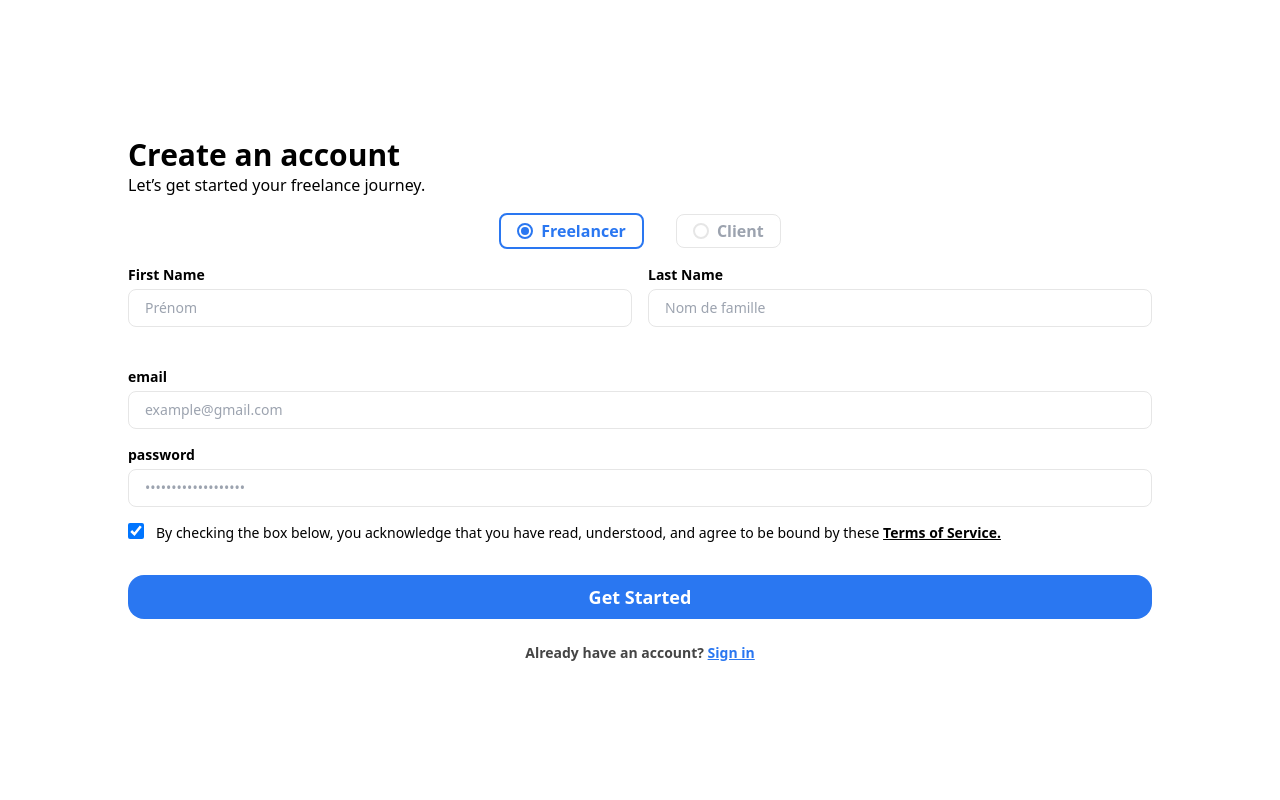
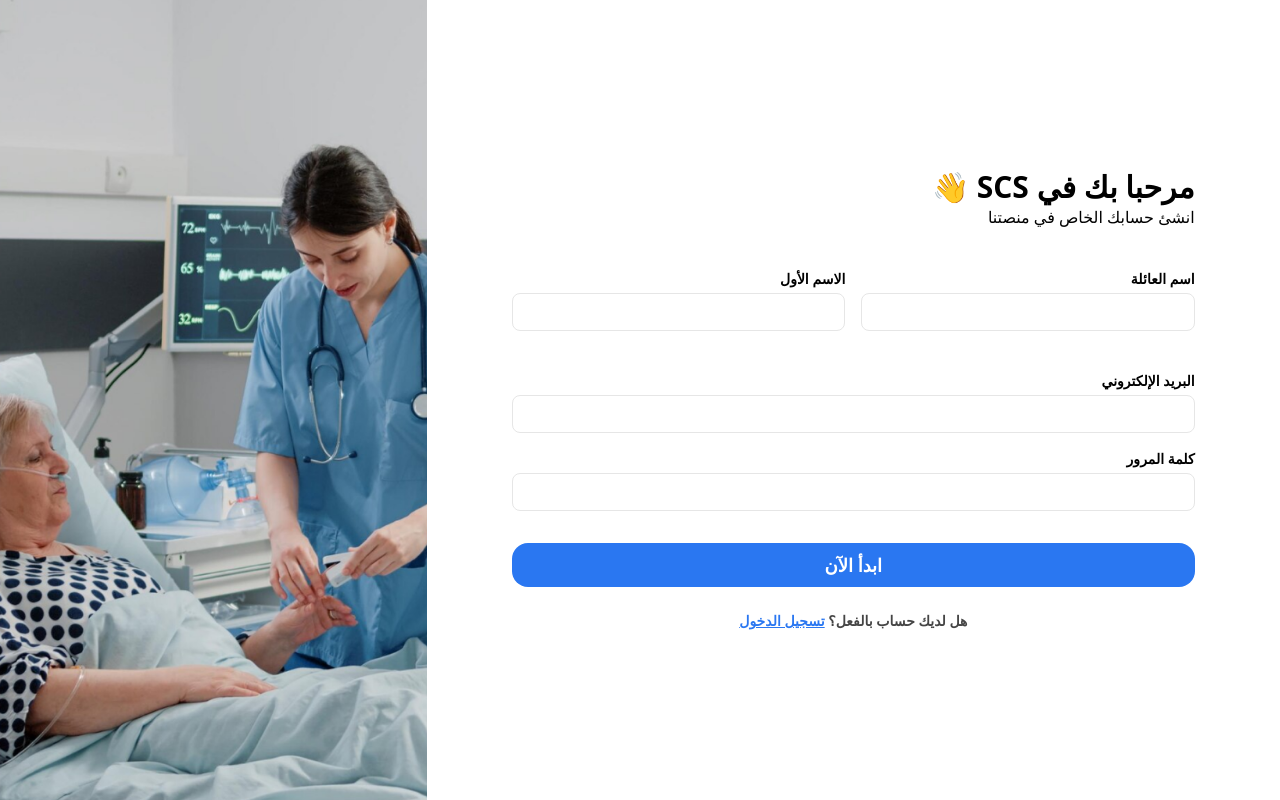
Before and after one commit to imadbenmadi/siha-twasol-front, a React (Vite) app: page /Register in a window 1280 px wide. Built offline with nearby package versions, Linux system fonts and the light colour scheme.

Commit message:
init the register ui

```diff
--- a/src/Components/Auth/Register/Register.jsx
+++ b/src/Components/Auth/Register/Register.jsx
@@ -3,6 +3,8 @@ import { Formik, Form, Field, ErrorMessage } from "formik";
 import handleRegister from "./Post_Register";
 import { useState } from "react";
 import { Link } from "react-router-dom";
+import Login_image from "../../../../public/Login.png";
+
 function Register() {
     const [Privacy, setPrivacy] = useState(true);
     const handleChangePrivacy = () => {
@@ -13,20 +15,27 @@ function Register() {
         setuserType_value(value);
     }
     return (
-        <div className="flex">
+        <div className="flex text-right">
+            <div className=" w-[50vw] hidden md:block   h-[calc(100vh)]">
+                <img
+                    src={Login_image}
+                    alt="تسجيل الدخول"
+                    className=" w-full h-full object-cover "
+                />
+            </div>
             <div className="w-full h-screen overflow-y-auto py-12 bg-white flex flex-col items-center justify-center ">
                 <div className=" w-[80%] text-black">
                     <div className=" pb-4 pt-24 md:pt-0 ">
                         <div className=" text-3xl font-semibold ">
-                            Create an account
+                            👋 SCS مرحبا بك في
                         </div>
-                        <div>Let’s get started your freelance journey.</div>
+                        <div>انشئ حسابك الخاص في منصتنا</div>
                     </div>
 
                     <div>
                         <Formik
                             initialValues={{
-                                userType: userType_value,
+                                // userType: userType_value,
                                 firstName: "",
                                 lastName: "",
                                 email: "",
@@ -36,33 +45,34 @@ function Register() {
                                 const errors = {};
 
                                 if (!values.firstName) {
-                                    errors.firstName = "First Name is Required";
+                                    errors.firstName = "الاسم الأول مطلوب";
                                 } else if (values.firstName.length < 3)
-                                    errors.firstName = " At least 3 chars";
+                                    errors.firstName = "الحد الأدنى 3 أحرف";
                                 else if (values.firstName.length > 30)
-                                    errors.firstName = " At most 30 chars";
+                                    errors.firstName = "الحد الأقصى 30 حرفًا";
                                 if (!values.lastName) {
-                                    errors.lastName = "Last Name is Required";
+                                    errors.lastName = "اسم العائلة مطلوب";
                                 } else if (values.lastName.length < 3)
-                                    errors.lastName = " At least 3 chars";
+                                    errors.lastName = "الحد الأدنى 3 أحرف";
                                 else if (values.lastName.length > 30)
-                                    errors.lastName = " At most 30 chars";
+                                    errors.lastName = "الحد الأقصى 30 حرفًا";
                                 if (!values.email) {
-                                    errors.email = "email is Required";
+                                    errors.email = "البريد الإلكتروني مطلوب";
                                 } else if (
                                     !/^[A-Z0-9._%+-]+@[A-Z0-9.-]+\.[A-Z]{2,}$/i.test(
                                         values.email
                                     )
                                 ) {
-                                    errors.email = "Invalid email address";
+                                    errors.email =
+                                        "عنوان البريد الإلكتروني غير صالح";
                                 }
 
                                 // Validate password
                                 if (!values.password) {
-                                    errors.password = "password is Required";
+                                    errors.password = "كلمة المرور مطلوبة";
                                 } else if (values.password.length < 8) {
                                     errors.password =
-                                        "password must be at least 8 characters long";
+                                        "يجب أن تكون كلمة المرور مكونة من 8 أحرف على الأقل";
                                 }
 
                                 return errors;
@@ -73,7 +83,7 @@ function Register() {
                         >
                             {({ isSubmitting, setFieldValue }) => (
                                 <Form className="  flex flex-col text-sm md:text-lg  gap-4 text-black">
-                                    <div className="  flex items-center justify-center gap-4 md:gap-8 w-full text-gray_v">
+                                    {/* <div className="  flex items-center justify-center gap-4 md:gap-8 w-full text-gray_v">
                                         <div
                                             className={` cursor-pointer flex items-center justify-between gap-2  ${
                                                 userType_value == "freelancer"
@@ -103,7 +113,7 @@ function Register() {
                                                     <div className=" w-2 h-2 rounded-full bg-blue_v"></div>
                                                 )}
                                             </div>
-                                            <div>Freelancer</div>
+                                            <div>عامل حر</div>
                                         </div>
                                         <div
                                             className={` cursor-pointer flex items-center justify-between gap-2  ${
@@ -132,20 +142,21 @@ function Register() {
                                                     <div className=" w-2 h-2 rounded-full bg-blue_v"></div>
                                                 )}
                                             </div>
-                                            <div>Client</div>
+                                            <div>عميل</div>
                                         </div>
-                                    </div>
-                                    <div className=" flex flex-col md:flex-row items-center justify-center gap-6 md:gap-4 w-full pb-6 ">
+                                    </div> */}
+                                    <div className=" flex flex-col md:flex-row items-center justify-center gap-6 md:gap-4 w-full py-6 ">
                                         <div className="w-full  md:w-[50%]  relative">
                                             <div className="  font-semibold text-sm pb-1">
-                                                First Name
+                                                الاسم الأول
                                             </div>
                                             <Field
-                                                placeholder="Prénom"
+                                                // placeholder="Prénom"
                                                 type="text"
                                                 name="firstName"
                                                 disabled={isSubmitting}
-                                                className="w-full border border-gray_white px-4 py-2 rounded-lg  text-sm "
+                                                className="w-full border border-gray_white
+                                                px-4 py-2 rounded-lg  text-sm text-right"
                                             />
                                             <ErrorMessage
                                                 name="firstName"
@@ -155,14 +166,15 @@ function Register() {
                                         </div>
                                         <div className="  w-full  md:w-[50%] relative">
                                             <div className="font-semibold text-sm pb-1">
-                                                Last Name
+                                                اسم العائلة
                                             </div>
                                             <Field
-                                                placeholder="Nom de famille"
+                                                // placeholder="Nom de famille"
                                                 type="text"
                                                 name="lastName"
                                                 disabled={isSubmitting}
-                                                className="border border-gray_white px-4 py-2 rounded-lg  text-sm  w-full"
+                                                className="border border-gray_white px-4 py-2
+                                                rounded-lg  text-sm  w-full text-right"
                                             />
                                             <ErrorMessage
                                                 name="lastName"
@@ -174,14 +186,15 @@ function Register() {
 
                                     <div>
                                         <div className=" font-semibold text-sm pb-1">
-                                            email{" "}
+                                            البريد الإلكتروني
                                         </div>
                                         <Field
-                                            placeholder="example@gmail.com"
+                                            // placeholder="example@gmail.com"
                                             type="email"
                                             name="email"
                                             disabled={isSubmitting}
-                                            className="border border-gray_white px-4 py-2 rounded-lg  text-sm  w-full"
+                                            className="border border-gray_white px-4 py-2
+                                             rounded-lg  text-sm  w-full text-right"
                                         />
                                         <ErrorMessage
                                             name="email"
@@ -191,15 +204,16 @@ function Register() {
                                     </div>
                                     <div>
                                         <div className=" font-semibold text-sm pb-1">
-                                            password{" "}
+                                            كلمة المرور
                                         </div>
                                         <div className=" flex items-center">
                                             <Field
-                                                placeholder="•••••••••••••••••••"
+                                                // placeholder="•••••••••••••••••••"
                                                 type="text"
                                                 name="password"
                                                 disabled={isSubmitting}
-                                                className="border border-gray_white px-4 py-2  rounded-lg text-sm  w-full"
+                                                className="border  border-gray_white px-4 py-2
+                                                  rounded-lg text-sm  w-full text-right"
                                             />
                                         </div>
 
@@ -210,7 +224,7 @@ function Register() {
                                         />
                                     </div>
 
-                                    <div className=" flex gap-3 text-sm">
+                                    {/* <div className=" flex gap-3 text-sm">
                                         <input
                                             checked={Privacy}
                                             onClick={handleChangePrivacy}
@@ -218,47 +232,50 @@ function Register() {
                                             className={`w-4 h-4`}
                                         />
                                         <div>
-                                            By checking the box below, you
-                                            acknowledge that you have read,
-                                            understood, and agree to be bound by
-                                            these{" "}
+                                            بالضغط على المربع أدناه، فإنك تقر
+                                            بأنك قرأت وفهمت وتوافق على الالتزام
+                                            بهذه{" "}
                                             <Link
                                                 to={"/Privacy?prev=Register"}
                                                 className=" font-semibold underline"
                                             >
-                                                Terms of Service.
+                                                شروط الخدمة.
                                             </Link>
                                         </div>
-                                    </div>
-                                    {isSubmitting ? (
+                                    </div> */}
+                                    {
+                                        isSubmitting ? (
                                             <span className="small-loader my-5  w-full m-auto"></span>
-                                    ) : Privacy ? (
+                                        ) : (
+                                            // : Privacy ? (
                                             <button
                                                 type="submit"
                                                 className=" bg-blue_v py-2 mt-4 rounded-2xl text-white font-semibold "
                                                 disabled={isSubmitting}
                                             >
-                                            Get Started
+                                                ابدأ الآن
                                             </button>
-                                    ) : (
-                                        <button
-                                            type="submit"
-                                            className=" bg-gray_white py-2 mt-4 rounded-2xl  text-gray-400 font-semibold "
-                                            disabled={true}
-                                        >
-                                            Get Started
-                                        </button>
-                                    )}
+                                        )
+                                        //     : (
+                                        // <button
+                                        //     type="submit"
+                                        //     className=" bg-gray_white py-2 mt-4 rounded-2xl  text-gray-400 font-semibold "
+                                        //     disabled={true}
+                                        // >
+                                        //     ابدأ الآن
+                                        // </button>
+                                        // )
+                                    }
                                 </Form>
                             )}
                         </Formik>
                         <div className="pt-6 text-sm font-semibold text-gray_v text-center">
-                            Already have an account?{" "}
+                            هل لديك حساب بالفعل؟{" "}
                             <Link
                                 to={"/Login"}
                                 className=" underline text-blue_v"
                             >
-                                Sign in
+                                تسجيل الدخول
                             </Link>
                         </div>
                     </div>
@@ -274,7 +291,7 @@ const errorInputMessage = {
 const names_errorInputMessage = {
     position: "absolute",
     bottom: "-22px",
-    left: "5px",
+    right: "5px",
     fontSize: "12px",
     color: "red",
 };
```
Lines whose indentation alone changed are shown as unchanged.
